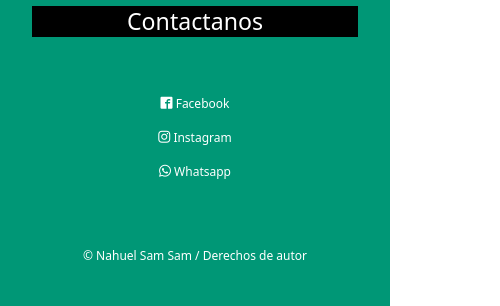
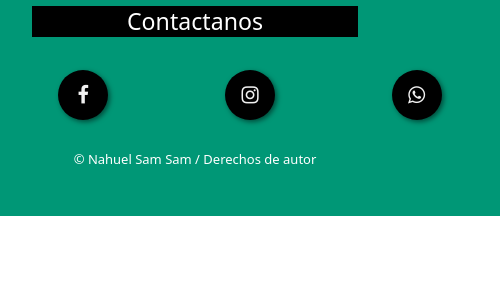
Before and after one commit to Nahuelsamsam/ProyectoPadel, a website: page index.html in a window 390 px wide. Shown: the part 1000-1306 px from the top of the page, 500 px wide, since content can reach past the window. After the commit the page ends 1216 px from the top, so only its background shows below. Drawn offline with nearby package versions, Linux system fonts and the light colour scheme; files whose address does not match are found by name.

Commit message:
falta responsive

```diff
--- a/index.html
+++ b/index.html
@@ -12,6 +12,7 @@
     <link rel="stylesheet" href="css/stylesgridconteiner.css">
     <link rel="stylesheet" href="css/mediaqueries.css">
     <link rel="stylesheet" href="fonts/style.css">
+    <link rel="stylesheet" href="https://stackpath.bootstrapcdn.com/font-awesome/4.7.0/css/font-awesome.min.css">
     <link rel="stylesheet" href="https://cdnjs.cloudflare.com/ajax/libs/animate.css/4.1.1/animate.min.css"/>
     <link href="https://cdn.jsdelivr.net/npm/bootstrap@5.0.2/dist/css/bootstrap.min.css" rel="stylesheet" integrity="sha384-EVSTQN3/azprG1Anm3QDgpJLIm9Nao0Yz1ztcQTwFspd3yD65VohhpuuCOmLASjC" crossorigin="anonymous">
 
@@ -44,17 +45,21 @@
   <div class="contenedor">
     <h3 class="titulo-seccion">Contactanos</h3>
   </div>
-  <div class="caja1">
-    <p><span class="icon-facebook2"></span> Facebook</p>
-    <p><span class="icon icon-instagram"></span> Instagram</p>
-    <p><span class="icon icon-whatsapp"></span> Whatsapp</p>
-  </div>
+
+  <section class="buttons">
+    <a href="https://www.facebook.com/Slice-Club-de-Padel-504371393341355/" class="fa fa-facebook"></a>
+    <a href= "https://www.instagram.com/slicepadel2015/" class="fa fa-instagram"></a>
+    <a href= https://linktr.ee/SlicePadel class="fa fa-whatsapp"></a>
+  </section>
+
   <div class="contenedor">
     <p class="copy">© Nahuel Sam Sam / Derechos de autor</p>
   </div>
+
 </footer>
 
 <script src="https://cdn.jsdelivr.net/npm/bootstrap@5.0.2/dist/js/bootstrap.bundle.min.js" integrity="sha384-MrcW6ZMFYlzcLA8Nl+NtUVF0sA7MsXsP1UyJoMp4YLEuNSfAP+JcXn/tWtIaxVXM" crossorigin="anonymous"></script>
+
 </body>
 
 
--- a/sass/_footer.scss
+++ b/sass/_footer.scss
@@ -9,7 +9,9 @@ footer{
 
         .copy{
             color: black;
+
         }
+
     }
 
 }
--- a/sass/_tipografias.scss
+++ b/sass/_tipografias.scss
@@ -4,6 +4,7 @@ h2{
 h1{
     @include flex
 }
+
 h3{
     font-size: 10px;
     padding: 2px;
@@ -18,11 +19,10 @@ p{
     border: $color-terciario;
     color:$color-secundario;
     text-align:center;
-    margin: 0px 10px;
+    margin: 20px 10px;
 }
 h4{
     text-decoration: none;
     color:$color-secundario ;
     text-align:center;
-
 }
```
Also changed, not shown: pages/contactos.html (+9 -5 lines), pages/galeria.html (+9 -5 lines), pages/inicio.html (+9 -6 lines), pages/turnero.html (+9 -5 lines), pages/ubicacion.html (+9 -5 lines), css/styles.css.
